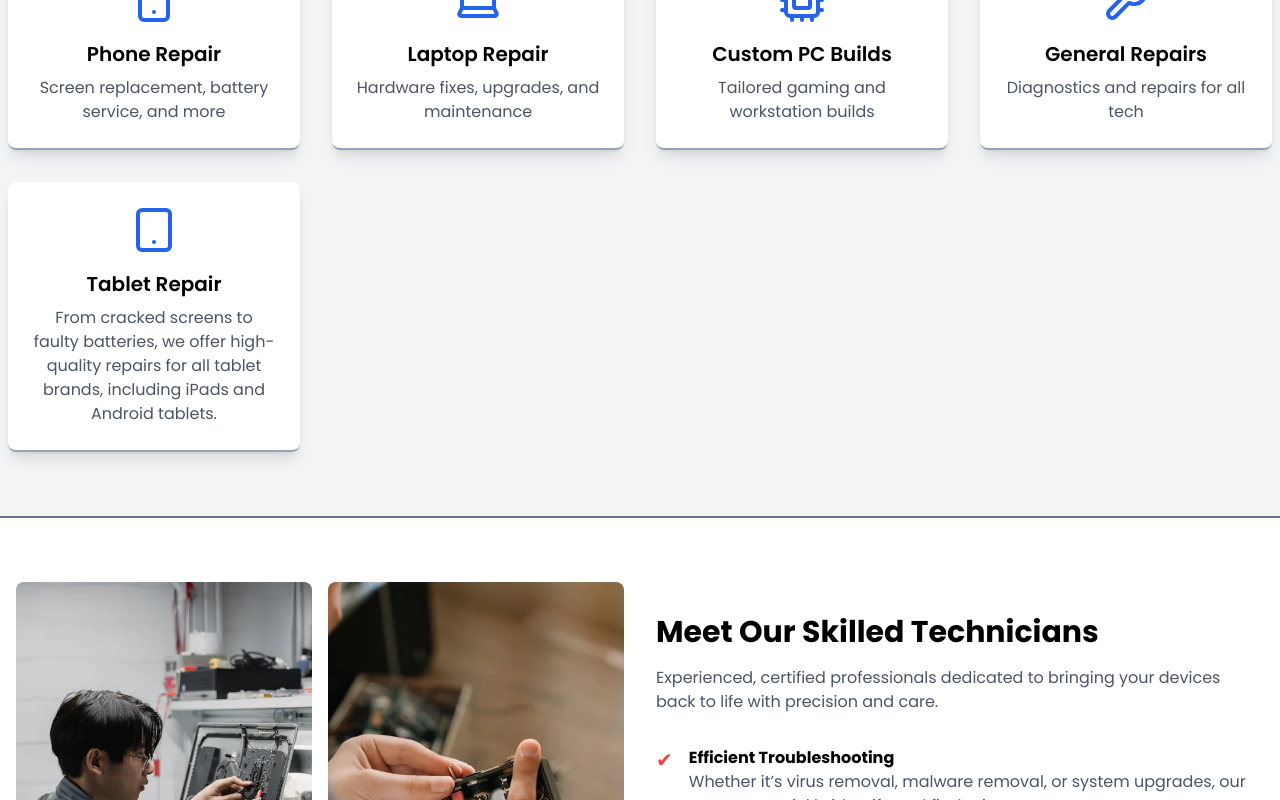
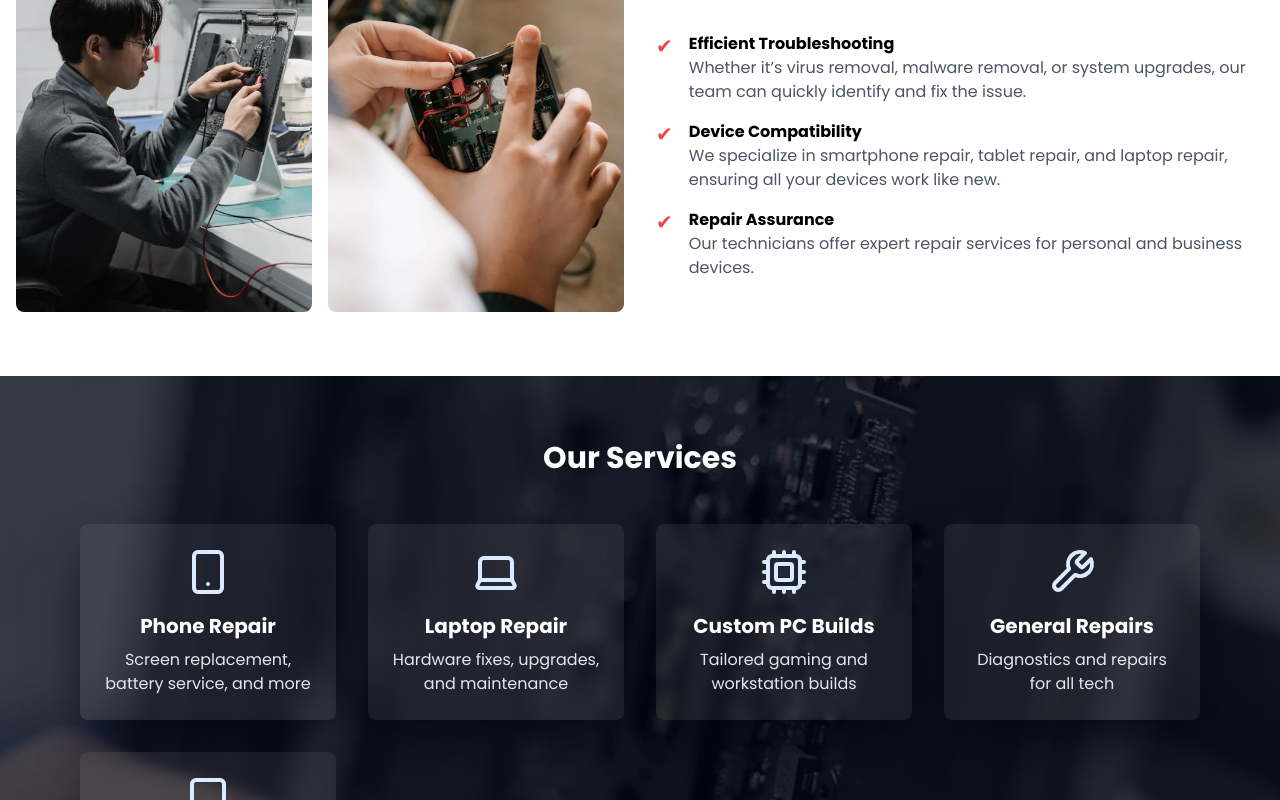
Before and after one commit to Aweksha/IFixHut, a React (Vite) app: page / in a window 1280 px wide. Shown: the part 1060-1860 px from the top of the page. Built offline with nearby package versions, Linux system fonts and the light colour scheme.

Commit message:
Global Style Changes

```diff
--- a/src/App.tsx
+++ b/src/App.tsx
@@ -4,6 +4,7 @@ import Navbar from './components/Navbar/Navbar';
 import LoadingSpinner from './components/LoadingSpinner';
 import Footer from './components/Footer/Footer';
 import { ScrollToTopButton } from './components/buttons/ScrollToTopButton';
+import Hero from './components/Hero';
 
 // Lazy load main pages
 const Home = lazy(() => import('./pages/Home'));
--- a/src/components/RepairProcess.tsx
+++ b/src/components/RepairProcess.tsx
@@ -29,7 +29,7 @@ const steps = [
 
     export default function RepairProcess() {
     return (
-        <div className="relative py-16 bg-inherit ">
+        <div className="relative py-16 ">
         <h2 className="text-4xl font-bold text-center mb-12">Repair Process</h2>
         <div className="relative max-w-4xl mx-auto">
             {/* Vertical Line */}
--- a/src/components/services/ServiceCard.tsx
+++ b/src/components/services/ServiceCard.tsx
@@ -20,7 +20,7 @@ export default memo(function ServiceCard({ icon, title, description }: ServiceCa
         duration: 0.2,
         ease: [0.21, 0.47, 0.32, 0.98]
       }}
-      className="bg-white p-6 rounded-lg shadow-lg text-center border-b-2 border-slate-400"
+      className="bg-neutral-400/10 p-6 rounded-lg shadow-2xl shadow-slate-950 text-center  border-slate-400 backdrop-blur-sm "
     >
       <ServiceIcon icon={icon} />
       <ServiceContent title={title} description={description} />
--- a/src/components/services/ServiceContent.tsx
+++ b/src/components/services/ServiceContent.tsx
@@ -8,8 +8,8 @@ interface ServiceContentProps {
 export const ServiceContent = memo(function ServiceContent({ title, description }: ServiceContentProps) {
     return (
         <>
-        <h3 className="text-xl font-semibold mb-2">{title}</h3>
-        <p className="text-gray-600">{description}</p>
+        <h3 className="text-white text-xl font-bold mb-2 text-pretty">{title}</h3>
+        <p className="text-gray-200">{description}</p>
         </>
     );
 });
--- a/src/components/services/ServiceIcon.tsx
+++ b/src/components/services/ServiceIcon.tsx
@@ -6,5 +6,5 @@ interface ServiceIconProps {
 }
 
 export const ServiceIcon = memo(function ServiceIcon({ icon: Icon }: ServiceIconProps) {
-    return <Icon className="w-12 h-12 mx-auto mb-4 text-blue-600" />;
+    return <Icon className="text-blue-100 w-12 h-12 mx-auto mb-4" />;
 });
--- a/src/pages/Home.tsx
+++ b/src/pages/Home.tsx
@@ -5,7 +5,9 @@ import ServiceCard from "../components/services/ServiceCard";
 import { FadeIn } from "../components/animations/FadeIn";
 
 import hero from '../assets/hero.webp'
+import consult from '../assets/consult.webp'
 import Consultation from "../components/Consultation";
+import LoadingSpinner from "../components/LoadingSpinner";
 
 // Lazy load components that are below the fold
 const RepairProcess = lazy(() => import("../components/RepairProcess"));
@@ -23,21 +25,29 @@ export default function Home() {
         ctaText="Get Started"
         ctaLink="/contact"
       />
-
-      <div className="max-w-7xl mx-auto py-16 px-2 border-b-2 border-slate-500">
+      <TechniciansSection />
+      <div
+      className=""
+      style={{
+        backgroundImage : `url(${consult})`,
+        backgroundPosition : `center`,
+        backgroundSize : `cover`,
+      }}
+      >
+      <div className="bg-slate-950/70 max-w-full mx-auto py-16 px-2 lg:px-20">
         <FadeIn>
-          <h2 className="text-3xl font-bold text-center mb-12">Our Services</h2>
+          <h2 className="text-white text-3xl font-bold text-center mb-12">Our Services</h2>
         </FadeIn>
-        <div className="grid md:grid-cols-2 lg:grid-cols-4 gap-8 ">
+        <div className="grid md:grid-cols-2 lg:grid-cols-4 gap-8">
           {services.map((service, index) => (
-            <FadeIn key={index} delay={index * 0.3}>
+            <FadeIn key={index} delay={index * 0.2}>
               <ServiceCard {...service} />
             </FadeIn>
           ))}
         </div>
       </div>
-      <Suspense fallback={<div className="h-96 flex items-center justify-center">Loading...</div>}>
-        <TechniciansSection />
+      </div>
+      <Suspense fallback={<div className="h-96 flex items-center justify-center"><LoadingSpinner/></div>}>
         <RepairProcess />
         <Consultation/>
         <ReviewsSection />
```
